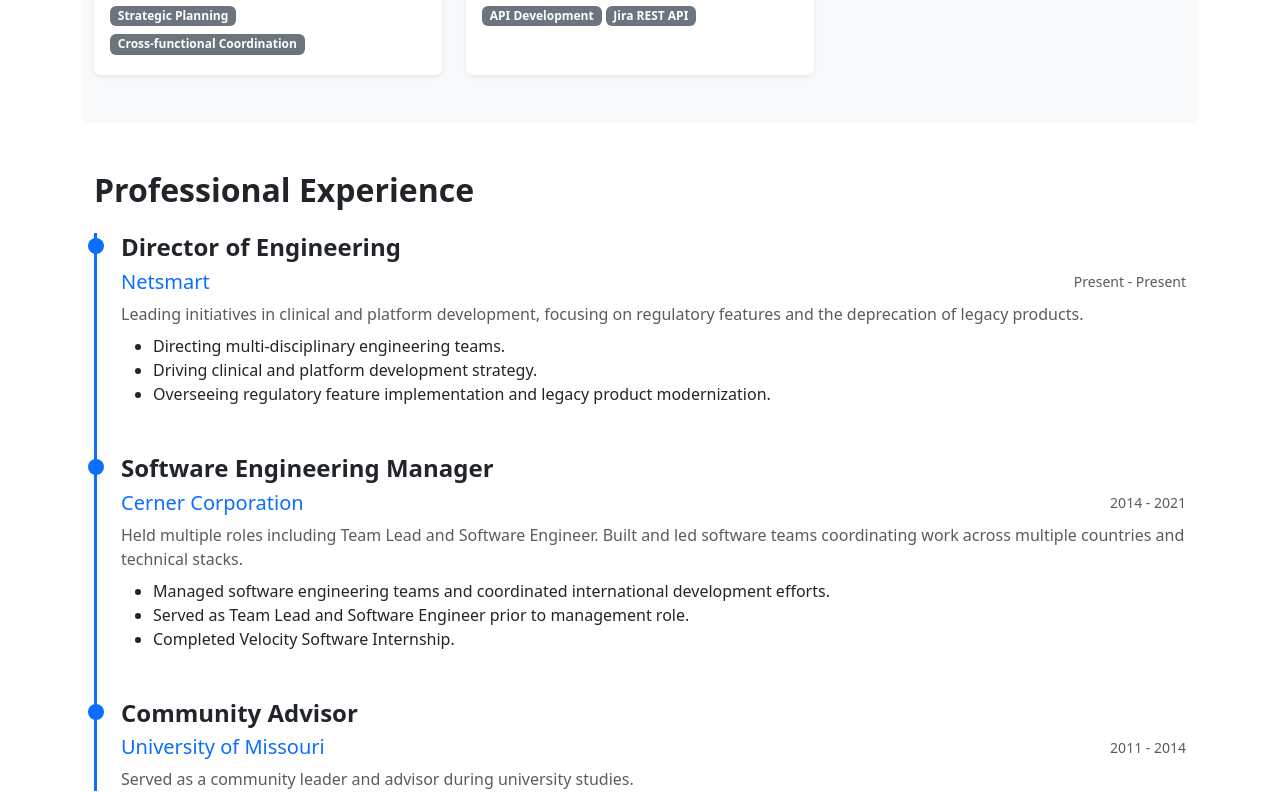
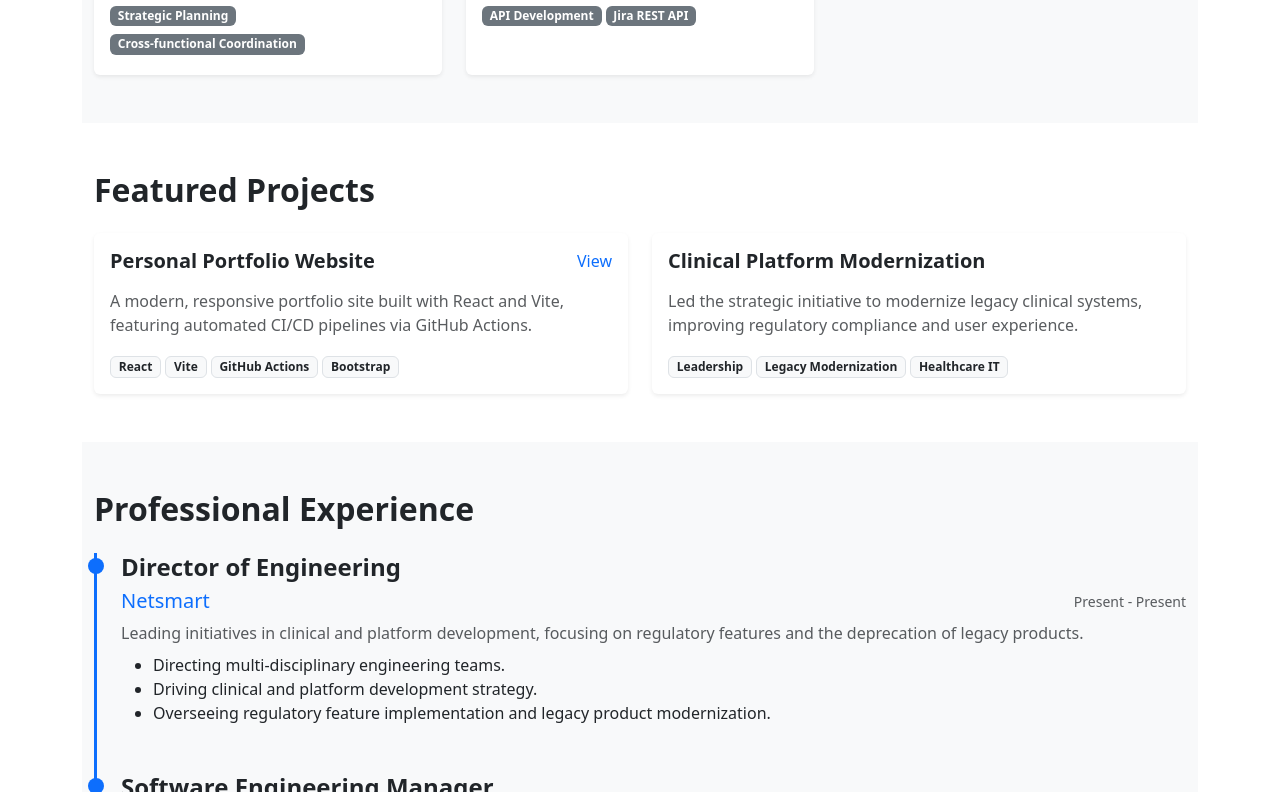
Before and after one commit to drtootsie/drtootsie.github.io, a React (Vite) app: page /#/ in a window 1280 px wide. Shown: the part 1028-1820 px from the top of the page. Built offline with nearby package versions, Linux system fonts and the light colour scheme.

Commit message:
feat: add Projects section to home page to match design reference

```diff
--- a/src/data/resume.json
+++ b/src/data/resume.json
@@ -71,5 +71,19 @@
       "name": "Technical",
       "keywords": ["Node.js", "JavaScript", "HTML", "Ruby", "J2EE", "API Development", "Jira REST API"]
     }
+  ],
+  "projects": [
+    {
+      "name": "Personal Portfolio Website",
+      "description": "A modern, responsive portfolio site built with React and Vite, featuring automated CI/CD pipelines via GitHub Actions.",
+      "keywords": ["React", "Vite", "GitHub Actions", "Bootstrap"],
+      "url": "https://github.com/drtootsie/drtootsie.github.io"
+    },
+    {
+      "name": "Clinical Platform Modernization",
+      "description": "Led the strategic initiative to modernize legacy clinical systems, improving regulatory compliance and user experience.",
+      "keywords": ["Leadership", "Legacy Modernization", "Healthcare IT"],
+      "url": "#"
+    }
   ]
 }
--- a/src/pages/Home.jsx
+++ b/src/pages/Home.jsx
@@ -66,8 +66,41 @@ const Home = () => {
         </Container>
       </section>
 
+      {/* Projects Section */}
+      <section className="py-5">
+        <Container>
+          <h2 className="fw-bold mb-4">Featured Projects</h2>
+          <Row className="g-4">
+            {resumeData.projects && resumeData.projects.map((project, index) => (
+              <Col md={6} key={index}>
+                <Card className="h-100 shadow-sm border-0 bg-white">
+                  <Card.Body>
+                    <div className="d-flex justify-content-between align-items-start mb-2">
+                      <Card.Title className="fw-bold h5">{project.name}</Card.Title>
+                      {project.url && project.url !== '#' && (
+                         <a href={project.url} target="_blank" rel="noopener noreferrer" className="text-decoration-none">
+                           <i className="bi bi-link-45deg"></i> View
+                         </a>
+                      )}
+                    </div>
+                    <Card.Text className="text-muted mb-3">
+                      {project.description}
+                    </Card.Text>
+                    <div>
+                      {project.keywords.map((keyword, kIndex) => (
+                        <Badge bg="light" text="dark" className="me-1 border" key={kIndex}>{keyword}</Badge>
+                      ))}
+                    </div>
+                  </Card.Body>
+                </Card>
+              </Col>
+            ))}
+          </Row>
+        </Container>
+      </section>
+
       {/* Experience Section */}
-      <section className="py-5">
+      <section className="py-5 bg-light">
         <Container>
           <h2 className="fw-bold mb-4">Professional Experience</h2>
           <div className="border-start border-3 ps-4 border-primary">
```
